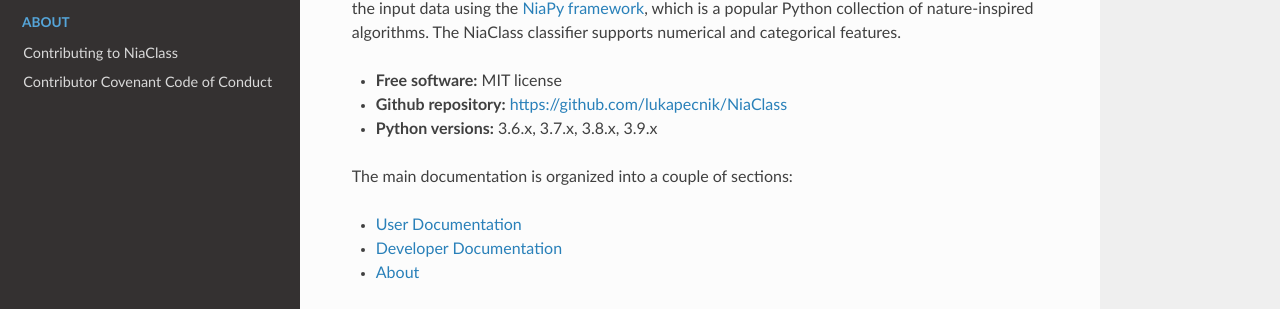
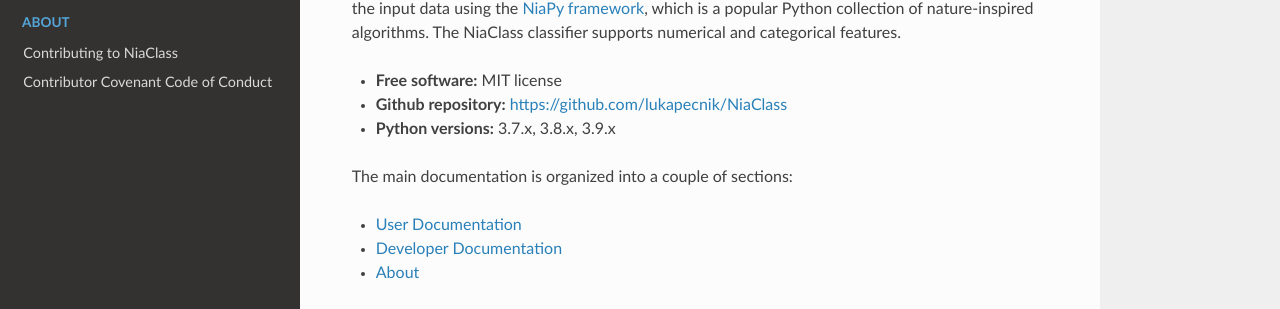
Before and after one commit to firefly-cpp/NiaClass, a Sphinx documentation site: the page built from docs/index.rst, in a window 1280 px wide and 900 px high. Shown: the part 335-644 px from the top of the window. Built offline with Sphinx 7.4.7 and the Read the Docs theme 2.0.0, drawn with Linux system fonts in a browser that asks for light colours.

Commit message:
quick fixes [ci skip]

```diff
--- a/docs/index.rst
+++ b/docs/index.rst
@@ -7,7 +7,7 @@
 
 * **Free software:** MIT license
 * **Github repository:** https://github.com/lukapecnik/NiaClass
-* **Python versions:** 3.6.x, 3.7.x, 3.8.x, 3.9.x
+* **Python versions:** 3.7.x, 3.8.x, 3.9.x
 
 The main documentation is organized into a couple of sections:
 
```
Also changed, not shown: README.md (+1 -0 lines).
